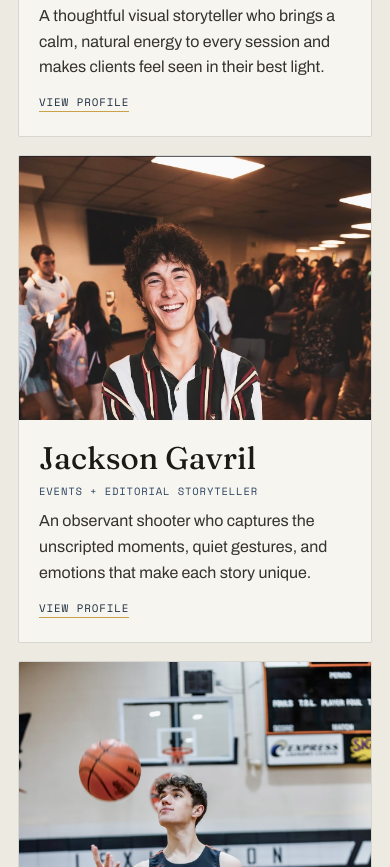
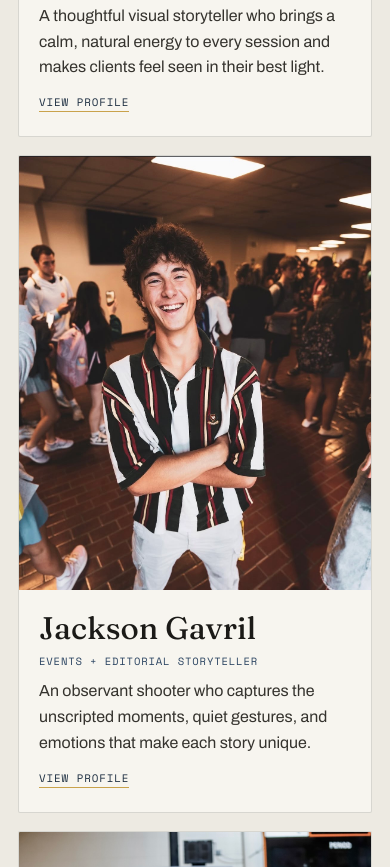
Before and after one commit to JacksonGavril07/Triple_Frame_Photography, a plain HTML site: page photographers.html in a window 390 px wide. Shown: the part 737-1604 px from the top of the page. Drawn offline with nearby package versions, Linux system fonts and the light colour scheme.

Commit message:
pix fix (2)

```diff
--- a/photographers.html
+++ b/photographers.html
@@ -209,11 +209,11 @@
       min-height:0;
     }
     .profile-image{
-      aspect-ratio:4/3;
       min-height:0;
     }
     .profile-image img{
-      object-position:top center;
+      height:auto;
+      object-fit:contain;
     }
     .profile-copy{padding:22px 20px 24px;}
     .profile-role{font-size:0.66rem;}
```
